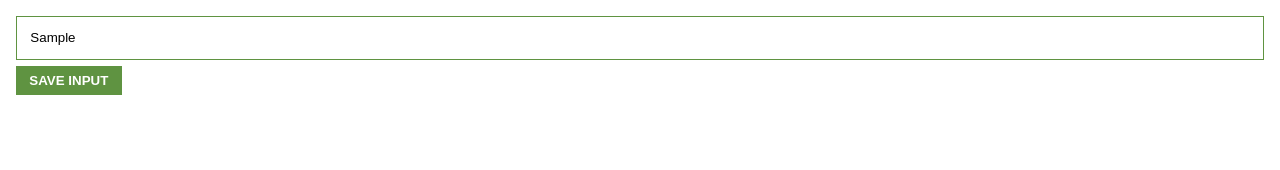
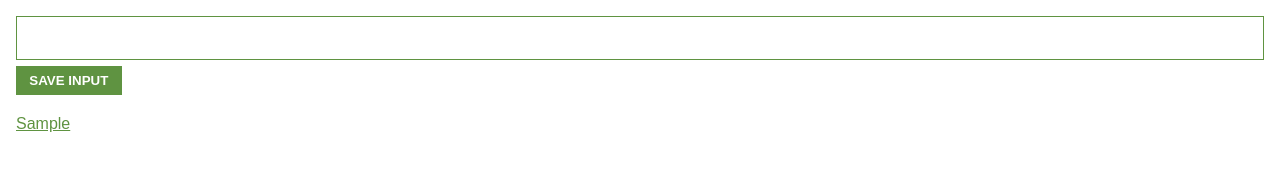
Before and after one commit to daf-wah/04-Chrome-Extension, a plain HTML site: page index.html in a window 1280 px wide. Both pictures are taken after typing "Sample" into the empty fields and a click on the button "SAVE INPUT". Drawn offline with Linux system fonts and the light colour scheme.

Commit message:
Optimize Text Field

```diff
--- a/index.html
+++ b/index.html
@@ -10,6 +10,9 @@
   <body>
     <input type="text" id="input-el" />
     <button id="input-btn">SAVE INPUT</button>
+    <ul id="ul-el"></ul>
     <script src="index.js"></script>
+
+    <a href="http://" target="_blank" rel="noopener noreferrer"></a>
   </body>
 </html>
--- a/index.js
+++ b/index.js
@@ -1,13 +1,22 @@
-let myLeads = ["www.awesomelead.com", "www.epiclead.com", "www.greatlead.com"];
+let myLeads = [];
 const inputEl = document.getElementById("input-el");
 
 const inputBtn = document.getElementById("input-btn");
+const ulEl = document.getElementById("ul-el");
 
 inputBtn.addEventListener("click", function () {
   myLeads.push(inputEl.value);
-  console.log(myLeads);
+  renderLeads();
+  inputEl.value = "";
 });
 
-for (i = 0; i < myLeads.length; i++) {
-  console.log(myLeads[i]);
+function renderLeads() {
+  let listItems = "";
+  for (i = 0; i < myLeads.length; i++) {
+    listItems += `
+        <li>
+             <a href= "https://${myLeads[i]}" target="_blank">${myLeads[i]}</a>
+        </li>`;
+  }
+  ulEl.innerHTML = listItems;
 }
--- a/style.css
+++ b/style.css
@@ -24,13 +24,16 @@ button {
     font-weight: bold;
 }
 
-/* #box {
-    cursor: pointer;
-    background: lightseagreen;
-    padding: 40px;
-    width: 200px;
-    text-align: center;
-    margin: 20px auto;
-    color: white;
-    font-weight: bold;
-} */
+ul {
+    padding-top: 1.25em;
+}
+
+li {
+    list-style: none;
+    padding-bottom: .5rem;
+}
+
+a {
+    color: #5f9341;
+
+}
```
